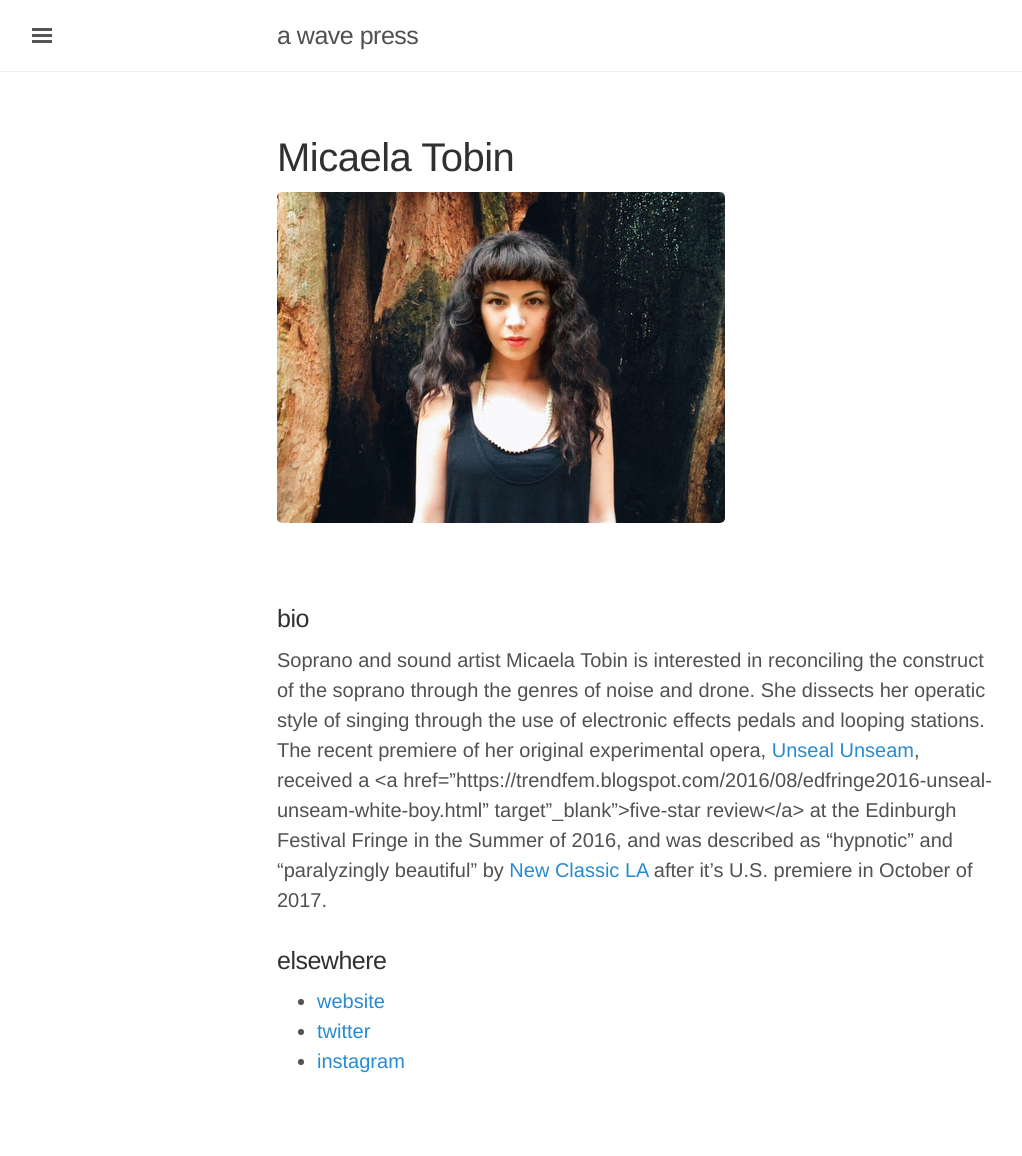
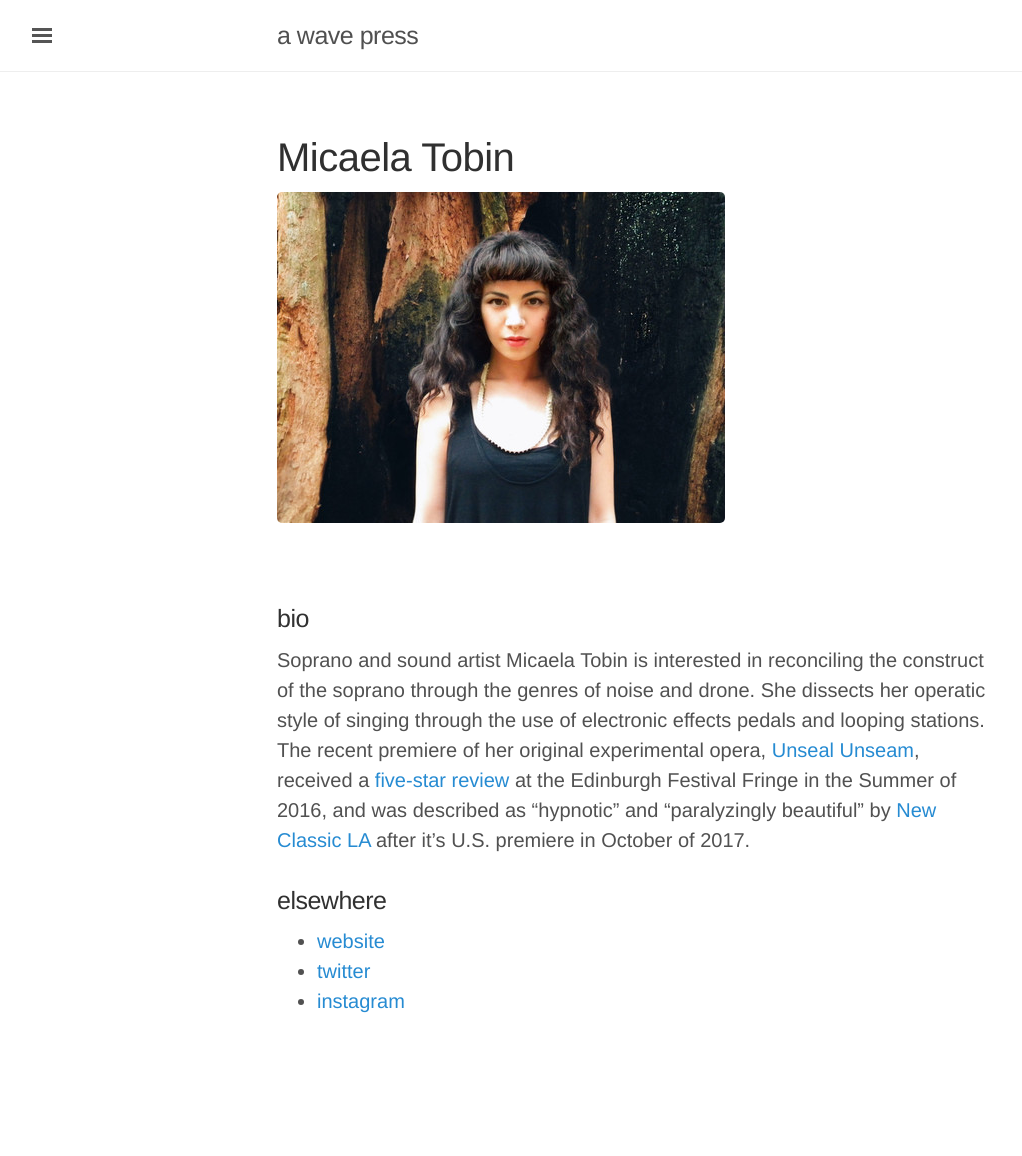
Before and after one commit to caseyanderson/awavepress.com, a Jekyll site: the page built from _posts/artists/2017-11-23-mt.md, in a window 1280 px wide. Shown: the whole page, without its empty margins (3-1025 px from the left). Built offline with Jekyll 4.4.1, drawn with Linux system fonts in a browser that asks for light colours; after the commit the page ends 1096 px from its top, so only the background shows below that; some of the changed lines change nothing that is shown.

Commit message:
there dammit

```diff
--- a/_posts/artists/2017-11-23-mt.md
+++ b/_posts/artists/2017-11-23-mt.md
@@ -12,7 +12,7 @@ excerpt: ''
 
 
 ### bio
-Soprano and sound artist Micaela Tobin is interested in reconciling the construct of the soprano through the genres of noise and drone. She dissects her operatic style of singing through the use of electronic effects pedals and looping stations. The recent premiere of her original experimental opera, <a href="http://unsealunseam.com/home.html" target="_blank">Unseal Unseam</a>, received a <a href="https://trendfem.blogspot.com/2016/08/edfringe2016-unseal-unseam-white-boy.html" target"_blank">five-star review</a> at the Edinburgh Festival Fringe in the Summer of 2016, and was described as "hypnotic" and "paralyzingly beautiful" by <a href="http://newclassic.la/tag/unseal-unseam/" target="_blank">New Classic LA</a> after it's U.S. premiere in October of 2017.
+Soprano and sound artist Micaela Tobin is interested in reconciling the construct of the soprano through the genres of noise and drone. She dissects her operatic style of singing through the use of electronic effects pedals and looping stations. The recent premiere of her original experimental opera, [Unseal Unseam](http://unsealunseam.com/home.html), received a [five-star review](https://trendfem.blogspot.com/2016/08/edfringe2016-unseal-unseam-white-boy.html) at the Edinburgh Festival Fringe in the Summer of 2016, and was described as "hypnotic" and "paralyzingly beautiful" by [New Classic LA](http://newclassic.la/2017/10/10/shannon-knox-micaela-tobin-sharon-chohi-kims-unseal-unseam-not-easily-forgotten/) after it's U.S. premiere in October of 2017.
 <br/>
 
 
```
